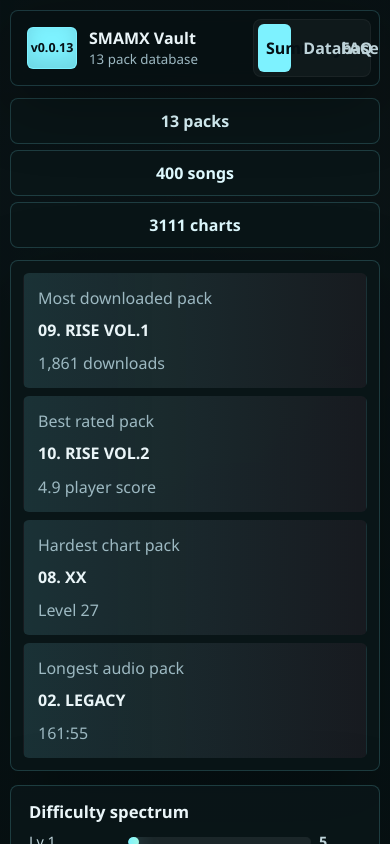
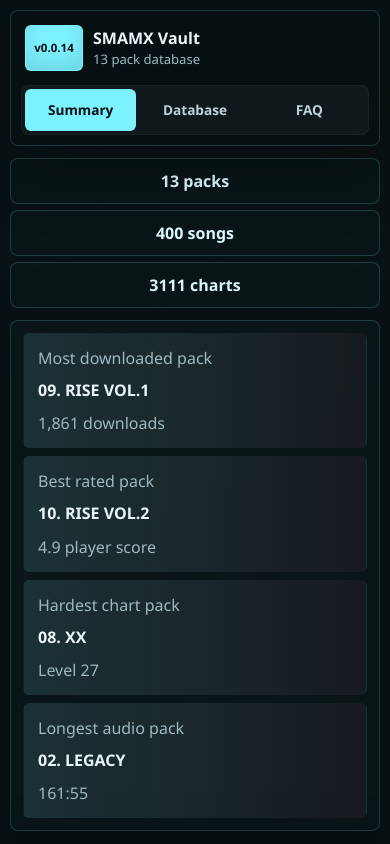
Before and after one commit to r3dthr33/sma-ziphub, a React (Vite) app: page / in a window 390 px wide. Shown: the top 844 px of the page. Built offline with nearby package versions, Linux system fonts and the light colour scheme.

Commit message:
Improve mobile header layout

```diff
--- a/src/App.tsx
+++ b/src/App.tsx
@@ -62,7 +62,7 @@ function App() {
       <header className="topbar">
         <button className="brand-lockup" onClick={() => setActiveSection("summary")} type="button">
           <span className="brand-mark">
-            <strong>v0.0.13</strong>
+            <strong>v0.0.14</strong>
           </span>
           <span>
             <strong>SMAMX Vault</strong>
--- a/src/styles.css
+++ b/src/styles.css
@@ -965,8 +965,11 @@ details p {
   }
 
   .topbar {
+    display: grid;
     position: static;
     align-items: stretch;
+    gap: 10px;
+    padding: 10px;
   }
 
   .brand-lockup,
@@ -974,14 +977,44 @@ details p {
     width: 100%;
   }
 
+  .brand-lockup {
+    min-width: 0;
+    gap: 10px;
+    padding: 4px;
+  }
+
+  .brand-mark {
+    width: 58px;
+    height: 46px;
+  }
+
+  .brand-mark strong {
+    font-size: 0.72rem;
+  }
+
+  .brand-lockup > span:last-child strong {
+    font-size: 1rem;
+  }
+
+  .brand-lockup small {
+    font-size: 0.82rem;
+  }
+
   .nav-tabs {
     display: grid;
     grid-template-columns: repeat(3, 1fr);
+    gap: 3px;
+    padding: 3px;
   }
 
   .nav-tabs button {
     min-width: 0;
-    padding: 12px 8px;
+    min-height: 42px;
+    padding: 8px 4px;
+    overflow: hidden;
+    font-size: clamp(0.76rem, 3.5vw, 0.92rem);
+    text-overflow: ellipsis;
+    white-space: nowrap;
   }
 
   .hero-band {
```
Also changed, not shown: 5 other files (tests, documents, lock files or other folders).
